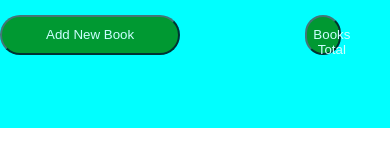
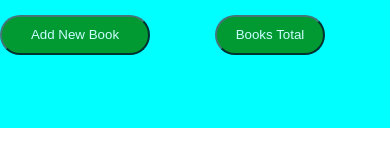
Before and after one commit to Wincc88/Books, a plain HTML site: page index.html in a window 390 px wide. Drawn offline with Linux system fonts and the light colour scheme.

Commit message:
@media width in % to px

```diff
--- a/stylesheet.css
+++ b/stylesheet.css
@@ -216,13 +216,13 @@ th, td, tr {
     }
 
     #addbookbtn  {
-        width: 60%;
+        width: 150px;
         margin-top: 10px;
     }
     #allBooks {
-        width: 40%;
+        width: 110px;
         margin-top: 10px;
-        margin-left: 5px;
+        margin-right: 65px;
     }
 
     .manualupload {
```
